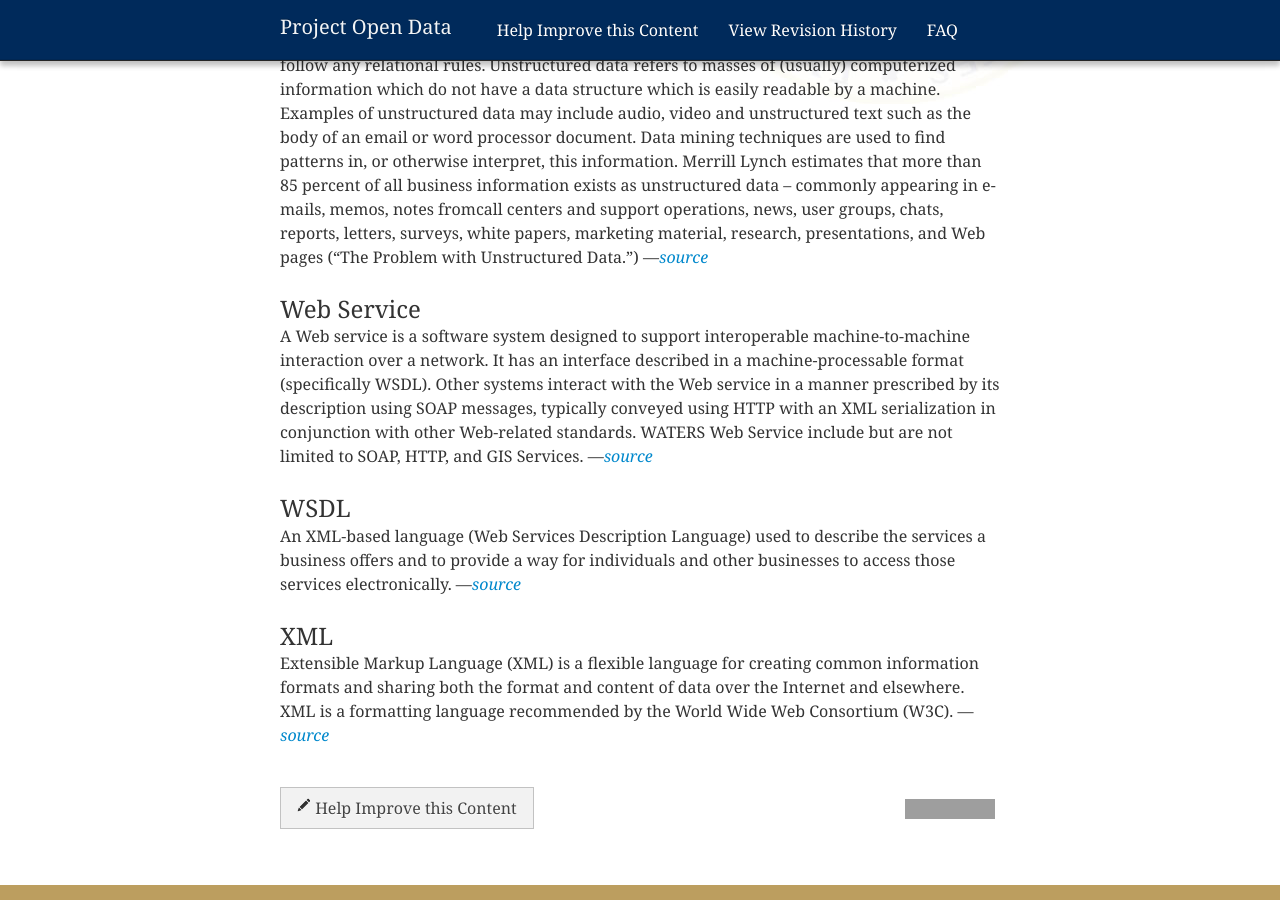
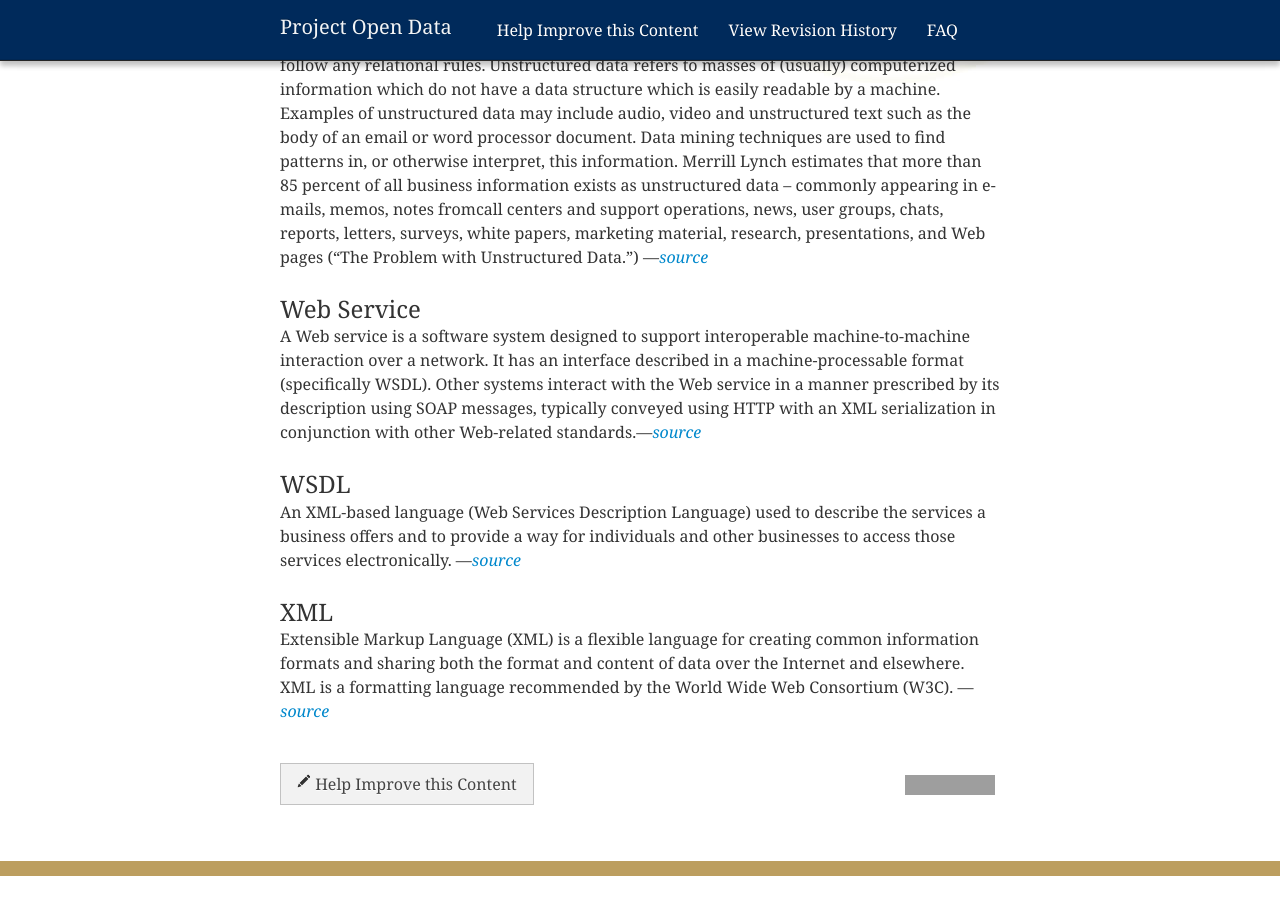
Before and after one commit to gbinal/p-o-d.github.com, a Jekyll site: the page built from glossary.md, in a window 1280 px wide and 900 px high, scrolled down 7369 px. Built offline with Jekyll 4.4.1, drawn with Linux system fonts in a browser that asks for light colours; nearby versions of some CDN libraries; after the commit the page ends 8245 px from its top, so only the background shows below that; grey boxes are pictures that could not be loaded.

```diff
--- a/glossary.md
+++ b/glossary.md
@@ -183,7 +183,7 @@ Data that is more free-form, such as multimedia files, images, sound files, or u
 
 ### Web Service
 
-A Web service is a software system designed to support interoperable machine-to-machine interaction over a network. It has an interface described in a machine-processable format (specifically WSDL). Other systems interact with the Web service in a manner prescribed by its description using SOAP messages, typically conveyed using HTTP with an XML serialization in conjunction with other Web-related standards. WATERS Web Service include but are not limited to SOAP, HTTP, and GIS Services. —*[source](http://www.epa.gov/waters/doc/glossary.html)*
+A Web service is a software system designed to support interoperable machine-to-machine interaction over a network. It has an interface described in a machine-processable format (specifically WSDL). Other systems interact with the Web service in a manner prescribed by its description using SOAP messages, typically conveyed using HTTP with an XML serialization in conjunction with other Web-related standards.—*[source](http://www.epa.gov/waters/doc/glossary.html)*
 
 ### WSDL
 
```
